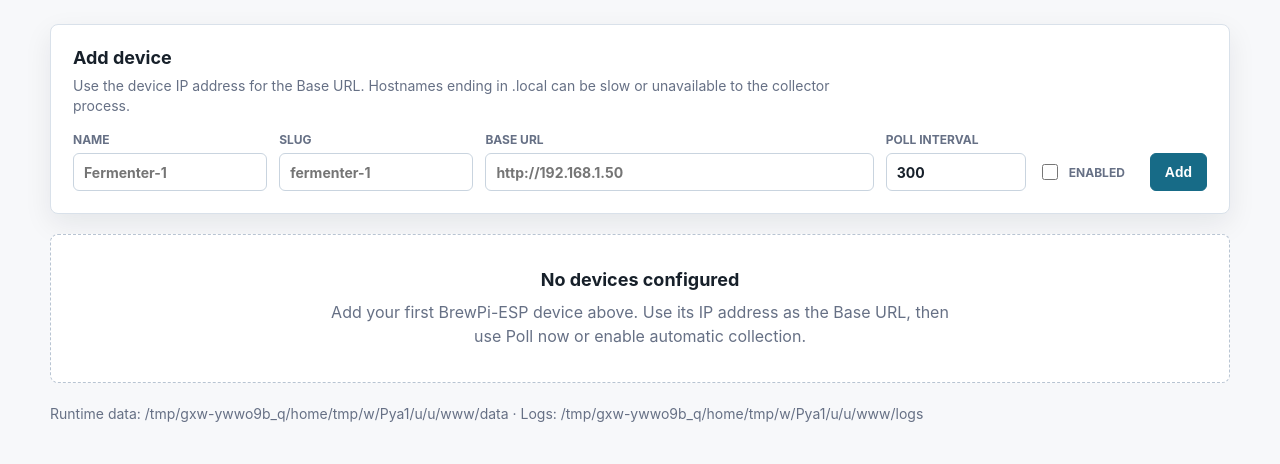
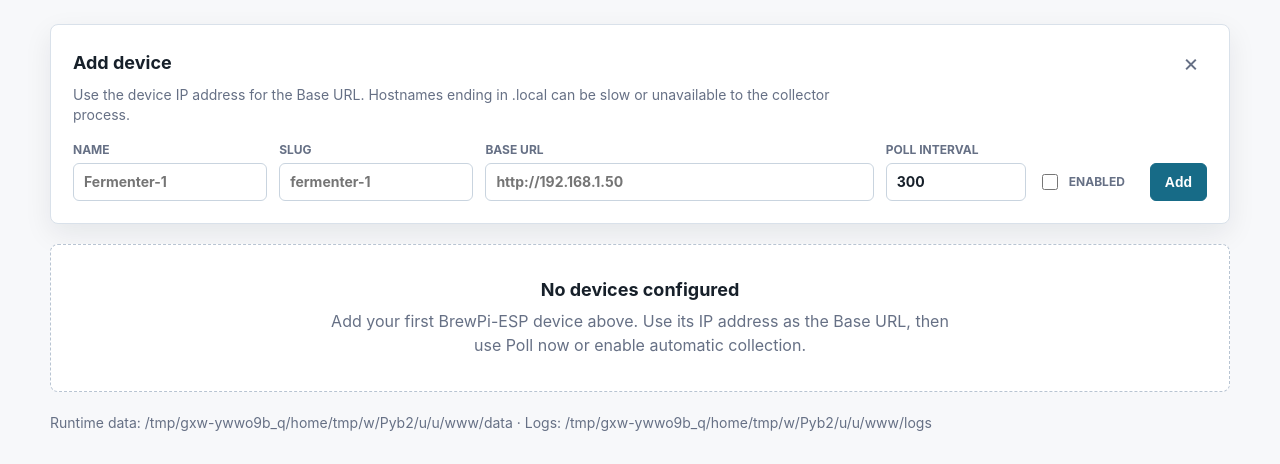
Before and after one commit to RikyTres/FermentLogCollector, a FastAPI app: page / in a window 1280 px wide. Shown: the part 112-576 px from the top of the page. Run offline with FastAPI, Linux system fonts and the light colour scheme; data that the repository does not hold is empty.

Commit message:
Make add device form collapsible

```diff
--- a/ferment_log_collector/main.py
+++ b/ferment_log_collector/main.py
@@ -60,6 +60,7 @@ async def index(request: Request):
             "data_dir": str(data_dir()),
             "logs_dir": str(storage.logs_root),
             "app_version": APP_VERSION,
+            "show_add_device": not devices,
         },
     )
 
--- a/ferment_log_collector/static/app.js
+++ b/ferment_log_collector/static/app.js
@@ -40,3 +40,32 @@ function attachSlugAutocomplete(form) {
 }
 
 document.querySelectorAll("form.device-form").forEach(attachSlugAutocomplete);
+
+function attachAddDeviceToggle() {
+  const openButton = document.querySelector("#add-device-open");
+  const closeButton = document.querySelector("#add-device-close");
+  const panel = document.querySelector("#add-device-panel");
+  if (!openButton || !closeButton || !panel) {
+    return;
+  }
+
+  function setExpanded(expanded) {
+    panel.hidden = !expanded;
+    openButton.hidden = expanded;
+    openButton.setAttribute("aria-expanded", String(expanded));
+  }
+
+  setExpanded(!panel.hidden);
+
+  openButton.addEventListener("click", () => {
+    setExpanded(true);
+    panel.querySelector('input[name="name"]')?.focus();
+  });
+
+  closeButton.addEventListener("click", () => {
+    setExpanded(false);
+    openButton.focus();
+  });
+}
+
+attachAddDeviceToggle();
--- a/ferment_log_collector/static/styles.css
+++ b/ferment_log_collector/static/styles.css
@@ -78,6 +78,52 @@ footer {
   font-weight: 700;
 }
 
+.topbar-actions {
+  display: flex;
+  flex-wrap: wrap;
+  align-items: center;
+  gap: 10px;
+}
+
+#add-device-open {
+  min-width: 108px;
+}
+
+.panel-head {
+  display: flex;
+  align-items: center;
+  justify-content: space-between;
+  gap: 16px;
+}
+
+.icon-button {
+  display: inline-flex;
+  align-items: center;
+  justify-content: center;
+  width: 32px;
+  height: 32px;
+  padding: 0;
+  color: var(--muted);
+  background: transparent;
+  border: 1px solid transparent;
+  border-radius: 6px;
+  font: inherit;
+  font-size: 24px;
+  line-height: 1;
+  cursor: pointer;
+}
+
+.icon-button:hover {
+  color: var(--text);
+  background: var(--surface-strong);
+  border-color: var(--border);
+}
+
+.icon-button:focus-visible {
+  outline: 2px solid var(--accent);
+  outline-offset: 2px;
+}
+
 .device-meta {
   display: flex;
   flex-wrap: wrap;
@@ -104,6 +150,10 @@ main {
 .panel {
   padding: 22px;
   margin-bottom: 20px;
+}
+
+[hidden] {
+  display: none !important;
 }
 
 .devices {
@@ -347,4 +397,8 @@ footer {
   .state {
     width: max-content;
   }
+
+  .topbar-actions .button {
+    flex: 1;
+  }
 }
--- a/ferment_log_collector/templates/index.html
+++ b/ferment_log_collector/templates/index.html
@@ -17,12 +17,32 @@
           <span class="app-version" title="Application version">v{{ app_version }}</span>
         </p>
       </div>
-      <a class="button secondary" href="/audit/current.log" title="Download the current monthly collector audit log.">Audit log</a>
+      <div class="topbar-actions">
+        <button
+          class="button"
+          id="add-device-open"
+          type="button"
+          aria-controls="add-device-panel"
+          aria-expanded="{{ 'true' if show_add_device else 'false' }}"
+          title="Show the new device form."
+          {% if show_add_device %}hidden{% endif %}
+        >Add device</button>
+        <a class="button secondary" href="/audit/current.log" title="Download the current monthly collector audit log.">Audit log</a>
+      </div>
     </header>
 
     <main>
-      <section class="panel">
-        <h2>Add device</h2>
+      <section class="panel" id="add-device-panel"{% if not show_add_device %} hidden{% endif %}>
+        <div class="panel-head">
+          <h2>Add device</h2>
+          <button
+            class="icon-button"
+            id="add-device-close"
+            type="button"
+            aria-label="Close add device form"
+            title="Close form"
+          >&times;</button>
+        </div>
         <p class="hint">Use the device IP address for the Base URL. Hostnames ending in .local can be slow or unavailable to the collector process.</p>
         <form class="device-form add-form" method="post" action="/devices">
           <label>
```
Also changed, not shown: tests/test_add_device_panel.py (added, +54 -0 lines), tests/test_version.py (+1 -0 lines).
